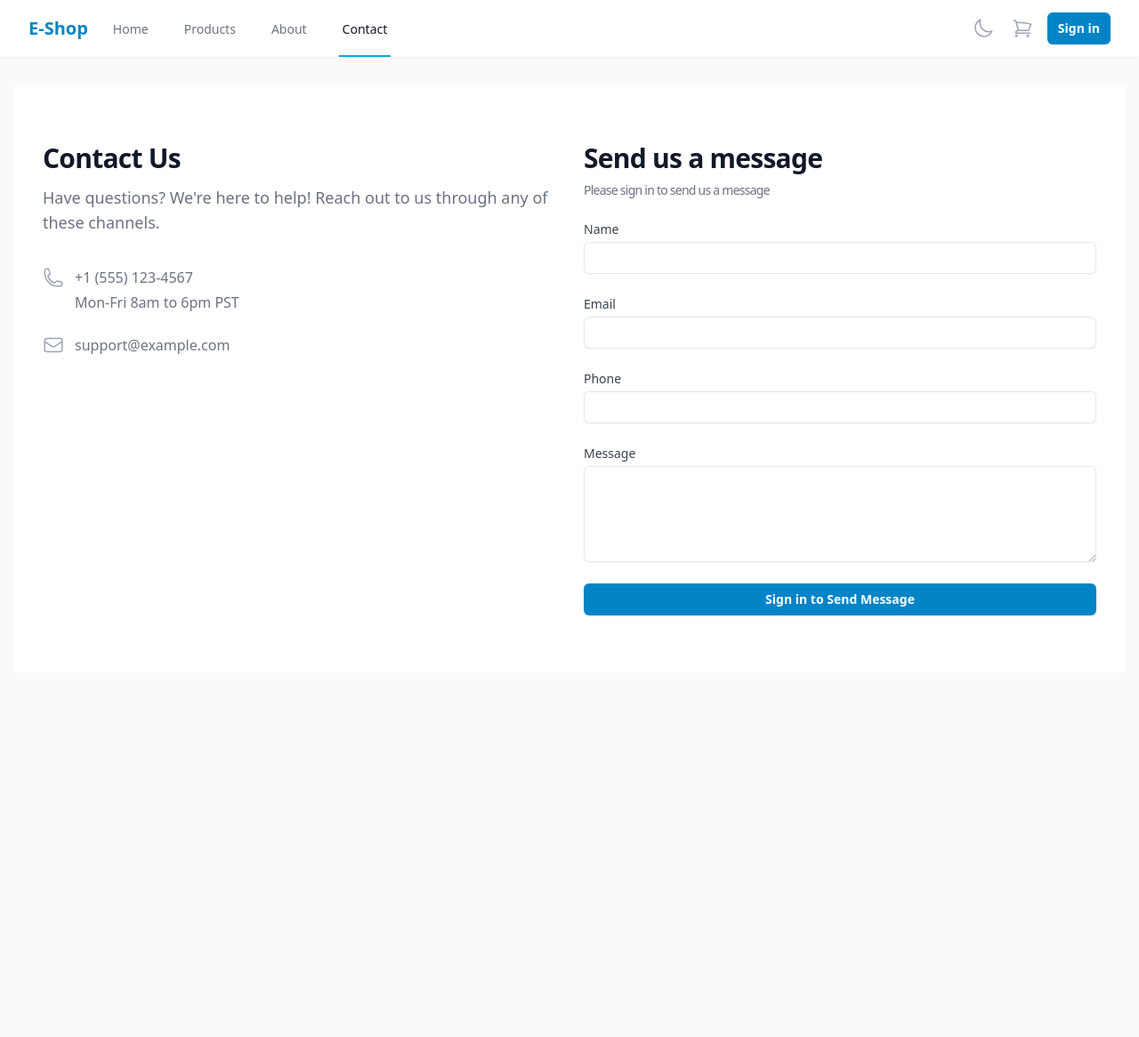
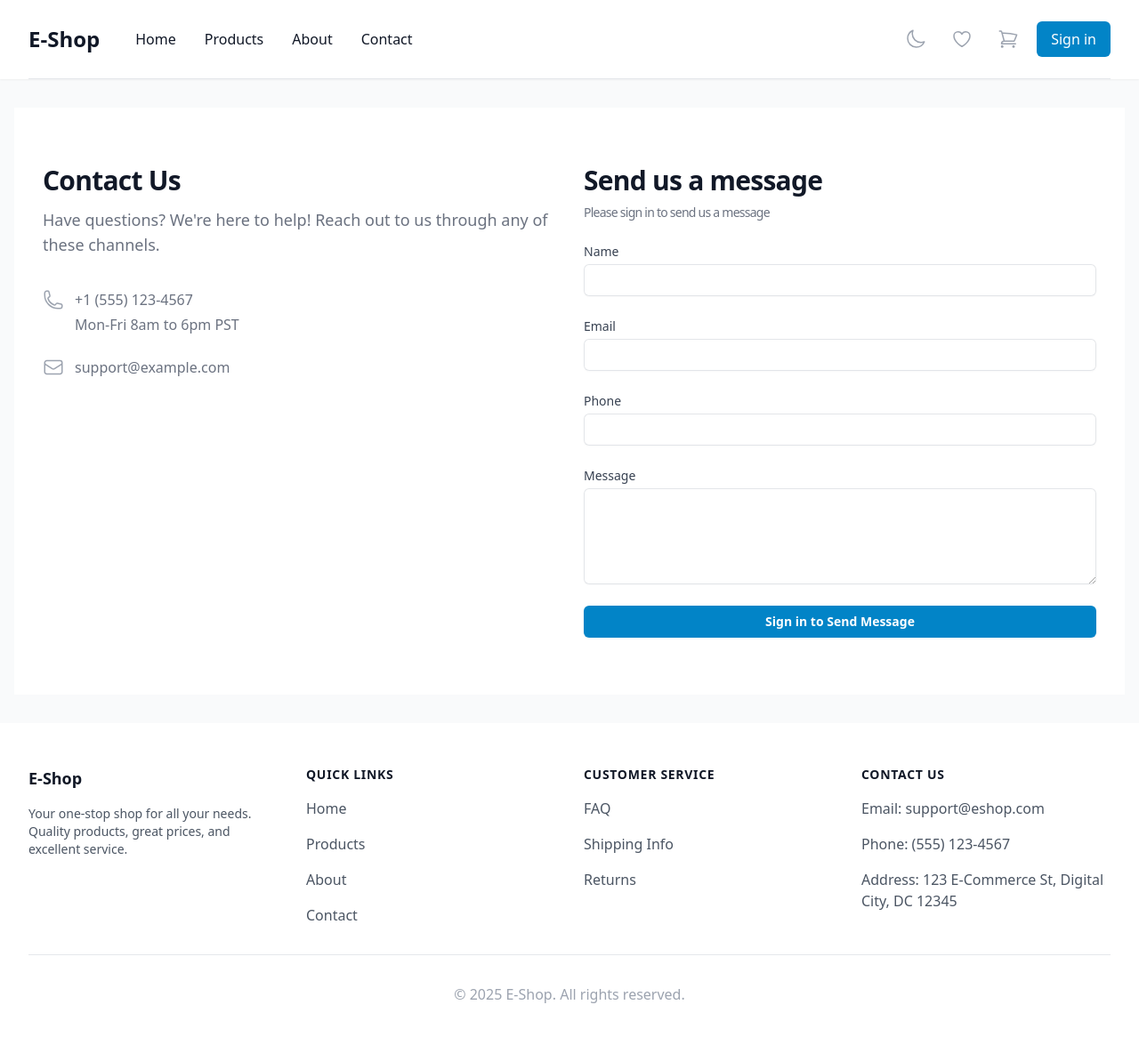
Before and after one commit to VGoku/e-commerce-platform1, a React (Vite) app: page /contact in a window 1280 px wide. Shown: the top 1166 px of the page at 89% size. Before the commit the page ends 800 px from the top, so only its background shows below. Built offline with nearby package versions, Linux system fonts and the light colour scheme; the HTML template or start-up script is replaced by a standard one.

Commit message:
profile-update-fixed

```diff
--- a/src/App.jsx
+++ b/src/App.jsx
@@ -8,10 +8,12 @@ import Cart from './pages/Cart'
 import Checkout from './pages/Checkout'
 import Login from './pages/Login'
 import Register from './pages/Register'
+import Profile from './pages/Profile'
 import Dashboard from './pages/Dashboard'
 import WishlistView from './pages/WishlistView'
 import About from './pages/About'
 import Contact from './pages/Contact'
+import Footer from './components/Footer'
 import { Toaster } from 'react-hot-toast'
 import useThemeStore from './stores/useThemeStore'
 import useAuthStore from './stores/useAuthStore'
@@ -43,12 +45,14 @@ function App() {
                         <Route path="/checkout" element={<Checkout />} />
                         <Route path="/login" element={<Login />} />
                         <Route path="/register" element={<Register />} />
+                        <Route path="/profile" element={<Profile />} />
                         <Route path="/dashboard" element={<Dashboard />} />
                         <Route path="/wishlist" element={<WishlistView />} />
                         <Route path="/about" element={<About />} />
                         <Route path="/contact" element={<Contact />} />
                     </Routes>
                 </main>
+                <Footer />
             </div>
         </Router>
     )
--- /dev/null
+++ b/src/components/Footer.jsx
@@ -0,0 +1,90 @@
+import { Link } from 'react-router-dom'
+
+export default function Footer() {
+    return (
+        <footer className="bg-white dark:bg-gray-800">
+            <div className="max-w-7xl mx-auto py-12 px-4 sm:px-6 lg:px-8">
+                <div className="grid grid-cols-1 md:grid-cols-4 gap-8">
+                    {/* Company Info */}
+                    <div>
+                        <h3 className="text-lg font-semibold text-gray-900 dark:text-white">E-Shop</h3>
+                        <p className="mt-4 text-sm text-gray-600 dark:text-gray-300">
+                            Your one-stop shop for all your needs. Quality products, great prices, and excellent service.
+                        </p>
+                    </div>
+
+                    {/* Quick Links */}
+                    <div>
+                        <h3 className="text-sm font-semibold text-gray-900 dark:text-white uppercase tracking-wider">Quick Links</h3>
+                        <ul className="mt-4 space-y-4">
+                            <li>
+                                <Link to="/" className="text-base text-gray-600 dark:text-gray-300 hover:text-gray-900 dark:hover:text-white">
+                                    Home
+                                </Link>
+                            </li>
+                            <li>
+                                <Link to="/products" className="text-base text-gray-600 dark:text-gray-300 hover:text-gray-900 dark:hover:text-white">
+                                    Products
+                                </Link>
+                            </li>
+                            <li>
+                                <Link to="/about" className="text-base text-gray-600 dark:text-gray-300 hover:text-gray-900 dark:hover:text-white">
+                                    About
+                                </Link>
+                            </li>
+                            <li>
+                                <Link to="/contact" className="text-base text-gray-600 dark:text-gray-300 hover:text-gray-900 dark:hover:text-white">
+                                    Contact
+                                </Link>
+                            </li>
+                        </ul>
+                    </div>
+
+                    {/* Customer Service */}
+                    <div>
+                        <h3 className="text-sm font-semibold text-gray-900 dark:text-white uppercase tracking-wider">Customer Service</h3>
+                        <ul className="mt-4 space-y-4">
+                            <li>
+                                <Link to="/faq" className="text-base text-gray-600 dark:text-gray-300 hover:text-gray-900 dark:hover:text-white">
+                                    FAQ
+                                </Link>
+                            </li>
+                            <li>
+                                <Link to="/shipping" className="text-base text-gray-600 dark:text-gray-300 hover:text-gray-900 dark:hover:text-white">
+                                    Shipping Info
+                                </Link>
+                            </li>
+                            <li>
+                                <Link to="/returns" className="text-base text-gray-600 dark:text-gray-300 hover:text-gray-900 dark:hover:text-white">
+                                    Returns
+                                </Link>
+                            </li>
+                        </ul>
+                    </div>
+
+                    {/* Contact Info */}
+                    <div>
+                        <h3 className="text-sm font-semibold text-gray-900 dark:text-white uppercase tracking-wider">Contact Us</h3>
+                        <ul className="mt-4 space-y-4">
+                            <li className="text-base text-gray-600 dark:text-gray-300">
+                                Email: support@eshop.com
+                            </li>
+                            <li className="text-base text-gray-600 dark:text-gray-300">
+                                Phone: (555) 123-4567
+                            </li>
+                            <li className="text-base text-gray-600 dark:text-gray-300">
+                                Address: 123 E-Commerce St, Digital City, DC 12345
+                            </li>
+                        </ul>
+                    </div>
+                </div>
+
+                <div className="mt-8 border-t border-gray-200 dark:border-gray-700 pt-8">
+                    <p className="text-base text-gray-400 text-center">
+                        © {new Date().getFullYear()} E-Shop. All rights reserved.
+                    </p>
+                </div>
+            </div>
+        </footer>
+    )
+}
--- a/src/components/Navigation.jsx
+++ b/src/components/Navigation.jsx
@@ -1,6 +1,6 @@
-import { Fragment } from 'react'
+import { Fragment, useState } from 'react'
 import { Disclosure, Menu, Transition } from '@headlessui/react'
-import { Bars3Icon, XMarkIcon, ShoppingCartIcon, SunIcon, MoonIcon } from '@heroicons/react/24/outline'
+import { Bars3Icon, XMarkIcon, ShoppingCartIcon, SunIcon, MoonIcon, HeartIcon } from '@heroicons/react/24/outline'
 import { UserCircleIcon } from '@heroicons/react/24/solid'
 import { Link, useNavigate, useLocation } from 'react-router-dom'
 import { useCartStore } from '../stores/useCartStore'
@@ -11,13 +11,20 @@ function classNames(...classes) {
     return classes.filter(Boolean).join(' ')
 }
 
+const userNavigation = [
+    { name: 'Profile', href: '/profile' },
+    { name: 'Dashboard', href: '/dashboard' },
+    { name: 'Sign out', href: '#' }
+]
+
 export default function Navigation() {
+    const location = useLocation()
     const navigate = useNavigate()
-    const location = useLocation()
+    const { user, signOut } = useAuthStore()
+    const { toggleTheme, isDarkMode } = useThemeStore()
+    const [mobileMenuOpen, setMobileMenuOpen] = useState(false)
     const getCurrentUserItems = useCartStore((state) => state.getCurrentUserItems)
     const clearCart = useCartStore((state) => state.clearCart)
-    const { user, signOut } = useAuthStore()
-    const { theme, toggleTheme } = useThemeStore()
     const cartItems = getCurrentUserItems()
     const cartItemsCount = cartItems?.length || 0
 
@@ -36,46 +43,46 @@ export default function Navigation() {
     ]
 
     return (
-        <Disclosure as="nav" className="bg-white dark:bg-gray-800 shadow-sm">
-            {({ open }) => (
-                <>
-                    <div className="mx-auto max-w-7xl px-4 sm:px-6 lg:px-8">
-                        <div className="flex h-16 justify-between">
-                            <div className="flex">
-                                <div className="flex flex-shrink-0 items-center">
-                                    <Link to="/" className="text-xl font-bold text-primary-600">
+        <header className="bg-white dark:bg-gray-800 shadow-sm">
+            <nav className="mx-auto max-w-7xl px-4 sm:px-6 lg:px-8" aria-label="Top">
+                <div className="flex w-full items-center justify-between border-b border-gray-200 dark:border-gray-700 py-6">
+                    <div className="flex items-center">
+                        <Link to="/" className="text-2xl font-bold text-gray-900 dark:text-white">
                             E-Shop
                         </Link>
-                                </div>
-                                <div className="hidden sm:ml-6 sm:flex sm:space-x-8">
+                        <div className="ml-10 hidden space-x-8 lg:block">
                             {navigation.map((item) => (
                                 <Link
                                     key={item.name}
                                     to={item.href}
-                                            className={classNames(
-                                                location.pathname === item.href
-                                                    ? 'border-primary-500 text-gray-900 dark:text-white'
-                                                    : 'border-transparent text-gray-500 dark:text-gray-300 hover:border-gray-300 hover:text-gray-700 dark:hover:text-gray-200',
-                                                'inline-flex items-center border-b-2 px-1 pt-1 text-sm font-medium'
-                                            )}
+                                    className={`link ${location.pathname === item.href ? 'active' : ''}`}
                                 >
                                     {item.name}
                                 </Link>
                             ))}
                         </div>
                     </div>
-
-                            <div className="hidden sm:ml-6 sm:flex sm:items-center">
+                    <div className="ml-10 space-x-4 flex items-center">
                         <button
                             onClick={toggleTheme}
-                                    className="rounded-full bg-white dark:bg-gray-800 p-1 text-gray-400 hover:text-gray-500 focus:outline-none focus:ring-2 focus:ring-primary-500 focus:ring-offset-2"
+                            className="rounded-full p-1 text-gray-400 hover:text-gray-500 dark:hover:text-gray-300"
                         >
-                                    {theme === 'dark' ? (
-                                        <SunIcon className="h-6 w-6" />
+                            {isDarkMode ? (
+                                <SunIcon className="h-6 w-6" aria-hidden="true" />
                             ) : (
-                                        <MoonIcon className="h-6 w-6" />
+                                <MoonIcon className="h-6 w-6" aria-hidden="true" />
                             )}
                         </button>
+
+                        <Link
+                            to="/wishlist"
+                            className="group -m-2 flex items-center p-2"
+                        >
+                            <HeartIcon
+                                className="h-6 w-6 flex-shrink-0 text-gray-400 group-hover:text-gray-500 dark:group-hover:text-gray-300"
+                                aria-hidden="true"
+                            />
+                        </Link>
 
                         <Link
                             to="/cart"
@@ -89,13 +96,14 @@ export default function Navigation() {
                             )}
                         </Link>
 
-                                {/* Profile dropdown */}
                         {user ? (
                             <Menu as="div" className="relative ml-3">
+                                <div>
                                     <Menu.Button className="flex rounded-full bg-white dark:bg-gray-800 text-sm focus:outline-none focus:ring-2 focus:ring-primary-500 focus:ring-offset-2">
                                         <span className="sr-only">Open user menu</span>
                                         <UserCircleIcon className="h-8 w-8 text-gray-400" />
                                     </Menu.Button>
+                                </div>
                                 <Transition
                                     as={Fragment}
                                     enter="transition ease-out duration-200"
@@ -105,15 +113,24 @@ export default function Navigation() {
                                     leaveFrom="transform opacity-100 scale-100"
                                     leaveTo="transform opacity-0 scale-95"
                                 >
-                                            <Menu.Items className="absolute right-0 z-10 mt-2 w-48 origin-top-right rounded-md bg-white dark:bg-gray-800 py-1 shadow-lg ring-1 ring-black ring-opacity-5 focus:outline-none">
+                                    <Menu.Items className="absolute right-0 z-10 mt-2 w-48 origin-top-right rounded-md bg-white dark:bg-gray-700 py-1 shadow-lg ring-1 ring-black ring-opacity-5 focus:outline-none">
+                                        <Menu.Item>
+                                            {({ active }) => (
+                                                <Link
+                                                    to="/profile"
+                                                    className={`${active ? 'bg-gray-100 dark:bg-gray-600' : ''
+                                                        } block px-4 py-2 text-sm text-gray-700 dark:text-gray-200`}
+                                                >
+                                                    Profile
+                                                </Link>
+                                            )}
+                                        </Menu.Item>
                                         <Menu.Item>
                                             {({ active }) => (
                                                 <Link
                                                     to="/dashboard"
-                                                            className={classNames(
-                                                                active ? 'bg-gray-100 dark:bg-gray-700' : '',
-                                                                'block px-4 py-2 text-sm text-gray-700 dark:text-gray-200'
-                                                            )}
+                                                    className={`${active ? 'bg-gray-100 dark:bg-gray-600' : ''
+                                                        } block px-4 py-2 text-sm text-gray-700 dark:text-gray-200`}
                                                 >
                                                     Dashboard
                                                 </Link>
@@ -123,10 +140,8 @@ export default function Navigation() {
                                             {({ active }) => (
                                                 <button
                                                     onClick={handleSignOut}
-                                                            className={classNames(
-                                                                active ? 'bg-gray-100 dark:bg-gray-700' : '',
-                                                                'block w-full text-left px-4 py-2 text-sm text-gray-700 dark:text-gray-200'
-                                                            )}
+                                                    className={`${active ? 'bg-gray-100 dark:bg-gray-600' : ''
+                                                        } block w-full text-left px-4 py-2 text-sm text-gray-700 dark:text-gray-200`}
                                                 >
                                                     Sign out
                                                 </button>
@@ -138,49 +153,14 @@ export default function Navigation() {
                         ) : (
                             <Link
                                 to="/login"
-                                        className="ml-3 inline-flex items-center rounded-md bg-primary-600 px-3 py-2 text-sm font-semibold text-white shadow-sm hover:bg-primary-500 focus-visible:outline focus-visible:outline-2 focus-visible:outline-offset-2 focus-visible:outline-primary-600"
+                                className="inline-block bg-primary-600 py-2 px-4 text-base font-medium text-white hover:bg-primary-700 rounded-md"
                             >
                                 Sign in
                             </Link>
                         )}
                     </div>
-
-                            {/* Mobile menu button */}
-                            <div className="flex items-center sm:hidden">
-                                <Disclosure.Button className="inline-flex items-center justify-center rounded-md p-2 text-gray-400 hover:bg-gray-100 hover:text-gray-500 focus:outline-none focus:ring-2 focus:ring-inset focus:ring-primary-500">
-                                    <span className="sr-only">Open main menu</span>
-                                    {open ? (
-                                        <XMarkIcon className="block h-6 w-6" aria-hidden="true" />
-                                    ) : (
-                                        <Bars3Icon className="block h-6 w-6" aria-hidden="true" />
-                                    )}
-                                </Disclosure.Button>
                 </div>
-                        </div>
-                    </div>
-
-                    {/* Mobile menu */}
-                    <Disclosure.Panel className="sm:hidden">
-                        <div className="space-y-1 pb-3 pt-2">
-                            {navigation.map((item) => (
-                                <Disclosure.Button
-                                    key={item.name}
-                                    as={Link}
-                                    to={item.href}
-                                    className={classNames(
-                                        location.pathname === item.href
-                                            ? 'bg-primary-50 dark:bg-primary-900 border-primary-500 text-primary-700 dark:text-primary-100'
-                                            : 'border-transparent text-gray-500 dark:text-gray-300 hover:bg-gray-50 dark:hover:bg-gray-700 hover:border-gray-300 hover:text-gray-700 dark:hover:text-gray-200',
-                                        'block border-l-4 py-2 pl-3 pr-4 text-base font-medium'
-                                    )}
-                                >
-                                    {item.name}
-                                </Disclosure.Button>
-                            ))}
-                        </div>
-                    </Disclosure.Panel>
-                </>
-            )}
-        </Disclosure>
+            </nav>
+        </header>
     )
 }
```
Also changed, not shown: src/pages/index.js (added, +9 -0 lines). Lines whose indentation alone changed are shown as unchanged.
